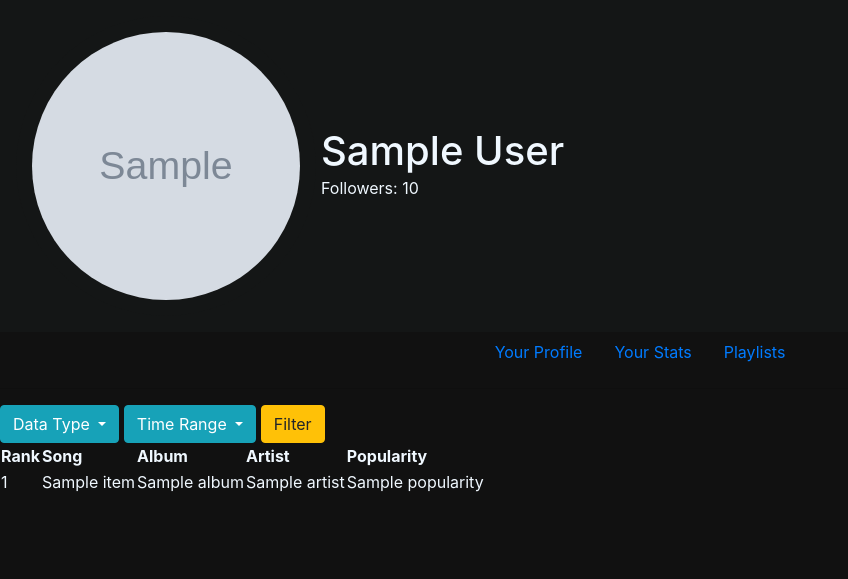
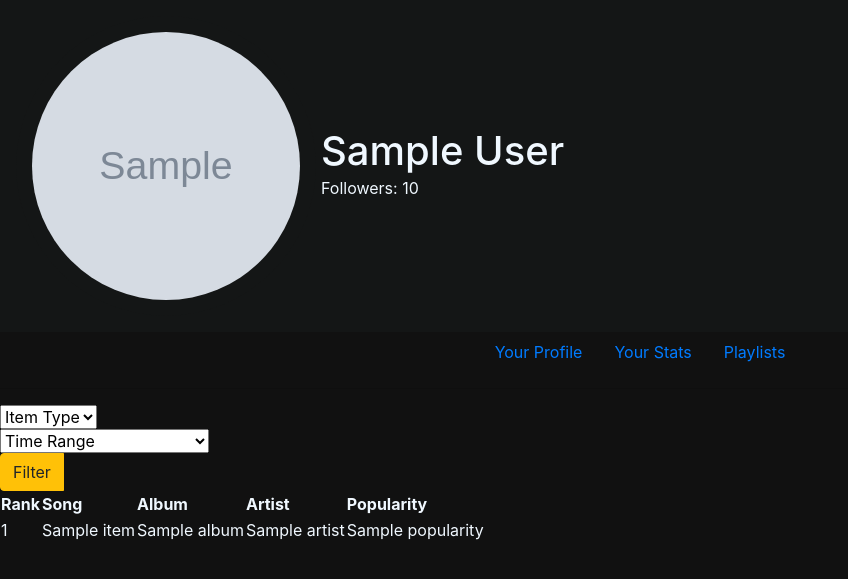
Before and after one commit to rorywilliams36/Spotify-Companion, a Flask app: template templates/stats.html in a window 1280 px wide. Shown: the top 579 px of the page, without its empty margins (0-848 px from the left). Run offline with Flask 3, Linux system fonts and the light colour scheme; the template is opened without the code that fills it: most values are stand-ins (such as "Sample title", 1, 10 or a date in 2020); grey boxes marked "Sample" are stand-in pictures; parts of the project's set-up code (start-up, migrations or seed data) failed here and were passed over; some libraries are stand-ins or nearby versions.

Commit message:
added filter button that updates content in table

```diff
--- a/static/css/style.css
+++ b/static/css/style.css
@@ -7,6 +7,9 @@ img {
     border-radius: 50%;
 }
 
+select {
+    color: black;
+}
 
 /* Profile Card */
 #profile {
--- a/templates/base.html
+++ b/templates/base.html
@@ -4,6 +4,9 @@
         <link rel="stylesheet" href="https://cdn.jsdelivr.net/npm/bootstrap@4.0.0/dist/css/bootstrap.min.css" integrity="sha384-Gn5384xqQ1aoWXA+058RXPxPg6fy4IWvTNh0E263XmFcJlSAwiGgFAW/dAiS6JXm" crossorigin="anonymous">
         <link rel="stylesheet" href="{{ url_for('static', filename= 'css/style.css') }}">
         <meta name="viewport" content="width=device-width, initial-scale=1">
+        <script>
+            const script_root = 'http://127.0.0.1:5000';
+        </script>
         <title>{% block title %} {% endblock %}</title>
     </head>
 
--- a/templates/stats.html
+++ b/templates/stats.html
@@ -6,28 +6,35 @@
     <!-- Button Filters -->
     <div class="filters">
         <!-- Item Type -->
-        <div class="btn-group dropdown" id="item-type">
-            <button type="button" class="btn btn-info dropdown-toggle" data-toggle="dropdown" aria-haspopup="true" aria-expanded="false">
-                Data Type
-            </button>
-            <div class="dropdown-menu">
-                <a class="dropdown-item" href="#">Artists</a>
-                <a class="dropdown-item" href="#">Tracks</a>
-            </div>
-        </div>
+        <div>
+            <select class="form-select" id="item-type" aria-label="Default select example">
+                <option selected>Item Type</option>
+                <option value="artists">Artists</option>
+                <option value="tracks">Tracks</option>
+            </select>
         <!-- Time Range -->
-        <div class="btn-group dropdown" id="time-range">
-            <button type="button" class="btn btn-info dropdown-toggle" data-toggle="dropdown" aria-haspopup="true" aria-expanded="false">
-                Time Range
-            </button>
-            <div class="dropdown-menu">
-                <a class="dropdown-item" href="#">Short-Term (last 6wk)</a>
-                <a class="dropdown-item" href="#">Medium-Term (last 6mo)</a>
-                <a class="dropdown-item" href="#">Long-Term (last 1yr)</a>
-            </div>
+        <div>
+            <select class="form-select" id="time-range" aria-label="Default select example">
+                <option selected>Time Range</option>
+                <option value="short_term">Short-Term (last 6wks)</option>
+                <option value="medium_term">Medium-Term (last 6mo)</option>
+                <option value="long_term">Long-Term (last 1yr)</option>
+            </select>
         </div>
         <div class="btn-group">
-            <button type="button" class="btn btn-warning" onclick="">Filter</button>
+            <button type="button" class="btn btn-warning" onclick=getFilterOptions()>Filter</button>
+            <script>
+                function getFilterOptions() {
+                    var tr = document.getElementById('time-range');
+                    var it = document.getElementById('item-type');
+
+                    var time_range = tr.value;
+                    var item_type = it.value;
+
+                    let url = `${script_root}/stats/${item_type}/${time_range}`
+                    window.location.replace(url);
+                };
+            </script>
         </div>
     </div>
 
```
